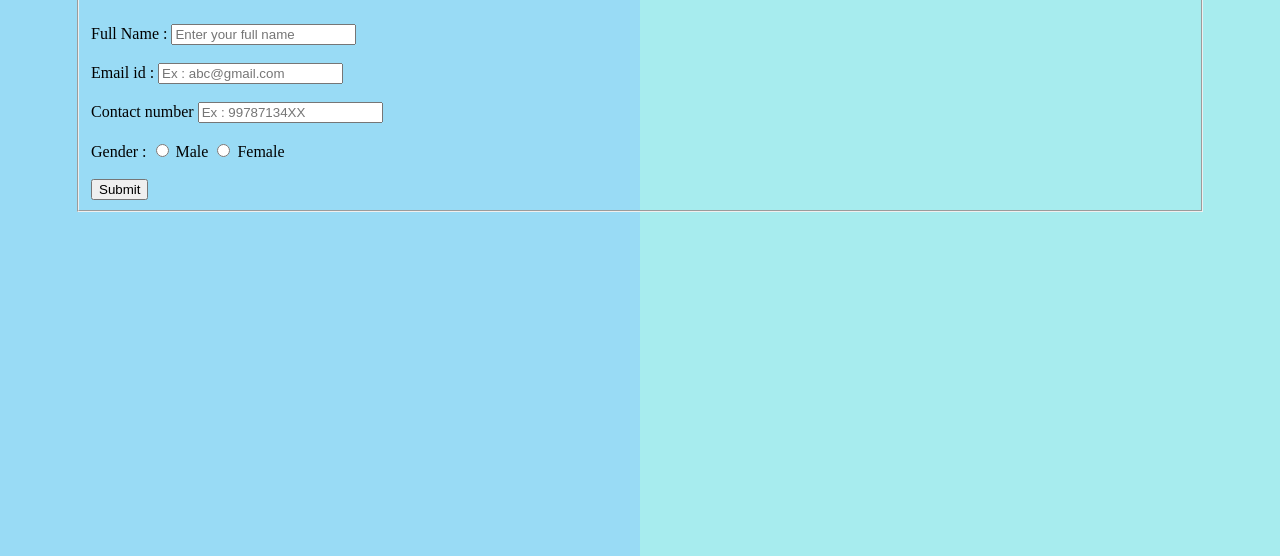
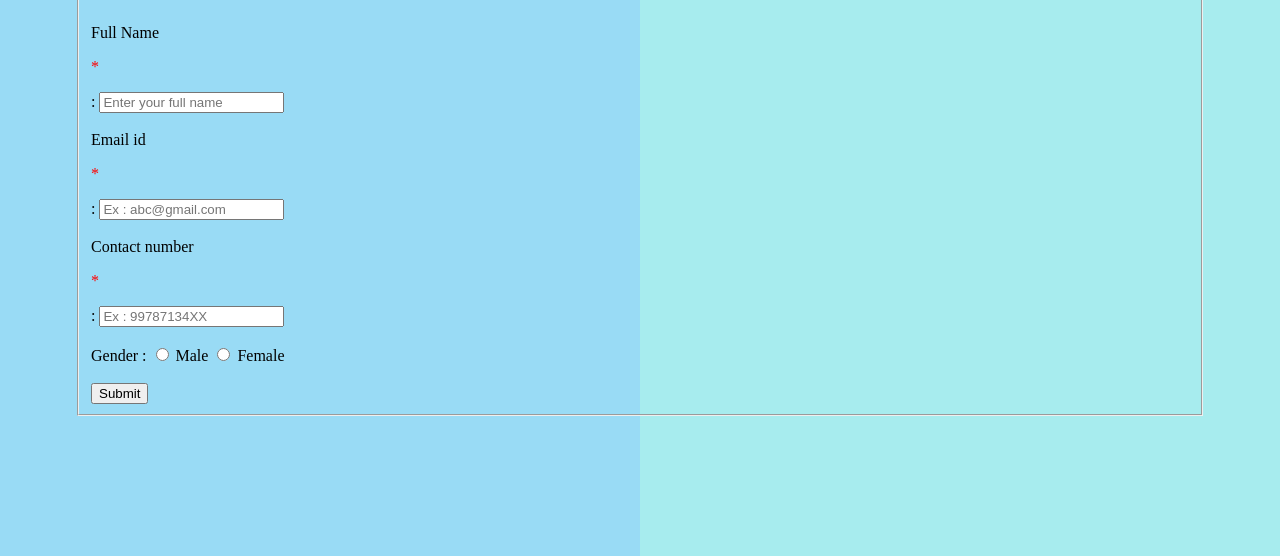
Before and after one commit to NIKHIL9676/Personal_portfolio, a plain HTML site: page contactMe.html in a window 1280 px wide. Shown: the part 244-800 px from the top of the page. Drawn offline with Linux system fonts and the light colour scheme.

Commit message:
Update contactMe.html

```diff
--- a/contactMe.html
+++ b/contactMe.html
@@ -28,6 +28,10 @@
           {
             text-decoration:none
           }
+        .req
+        {
+            color:#ff0000;
+        }
     </style>
 </head>
 <body>
@@ -39,11 +43,11 @@
         <fieldset>
 
             <legend><h1> Personal Details</h1></legend>
-            <label for="name">Full Name : </label>
+            <label for="name">Full Name<p class="req">*</p> :  </label>
             <input type="text" name="" required id="name" placeholder="Enter your full name" pattern="[a-zA-Z]{3,8}"  ><br><br>
-            <label for="email">Email id : </label>
+            <label for="email">Email id<p class="req">*</p> : </label>
             <input type="email" id="email" required placeholder="Ex : abc@gmail.com"><br><br>
-            <label for="email"> Contact number</label>
+            <label for="email"> Contact number<p class="req">*</p> :</label>
             <input type="text" id="nuumber" required placeholder="Ex : 99787134XX" pattern="[6-9]{1}[0-9]{9}"><br><br>
             <label for="">Gender : </label>
             <input type="radio" name="Gender"  id="male">
```
